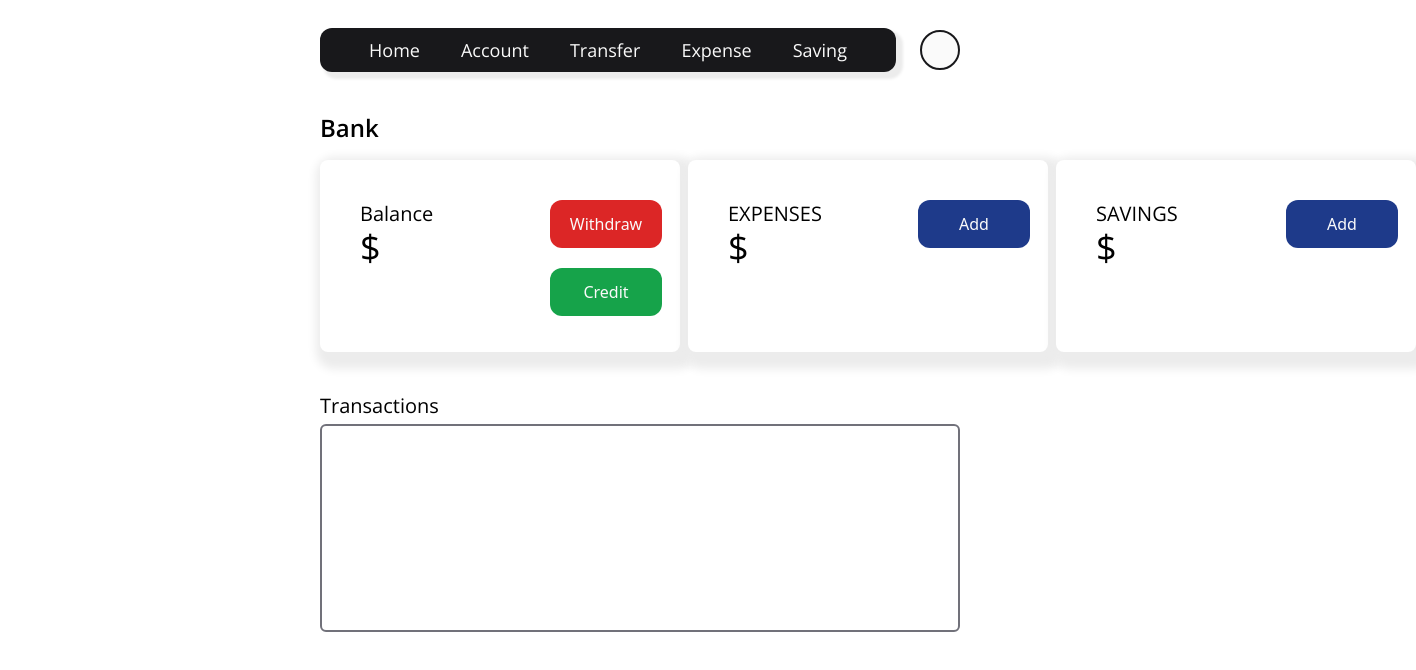
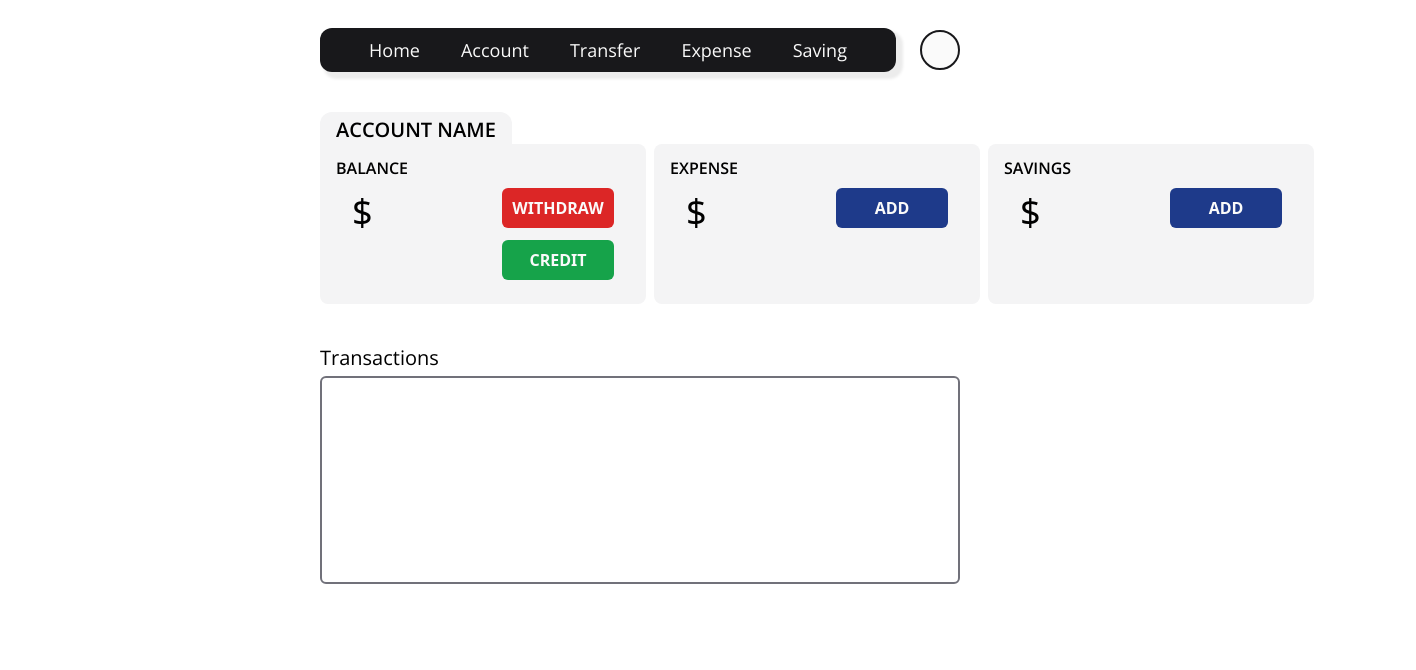
Before and after one commit to NexGenBank/NexGenBank-front, a React (Vite) app: page / in a window 1280 px wide. Shown: the top 670 px of the page, 1416 px wide, since content can reach past the window. Built offline with nearby package versions, Linux system fonts and the light colour scheme; no server answers.

Commit message:
style: change balance card style

```diff
--- a/src/components/Balance/Balance.jsx
+++ b/src/components/Balance/Balance.jsx
@@ -29,47 +29,49 @@ export const Balance = () => {
 
   return (
     <>
-      <div className="text-2xl open-sans-basic font-semibold">Bank</div>
-      <div className="flex flex-nowrap gap-2 justify-evenly w-full ">
-        <div className="bg-white rounded-lg card-effect p-10 mt-4 h-48 flex flex-nowrap gap-10 min-w-[360px]">
-          <div className="text-xl open-sans-basic">
-            Balance
-            <div className="rounded-lg min-w-[150px] max-w-[250px] font-normal text-4xl">
+      <div className="px-4 pt-1 text-xl font-semibold open-sans-basic uppercase bg-zinc-100 w-fit rounded-t-xl">
+        Account name
+      </div>
+      <div className="flex w-full justify-between gap-2 items-center uppercase">
+        <div className="bg-zinc-100 rounded-lg rounded-tl-none px-4 py-3 h-40 flex flex-col flex-nowrap justify-start w-full">
+          <div className="text-md open-sans-basic font-semibold ">Balance</div>
+          <div className="flex justify-between px-4 mt-2">
+            <div className="min-w-[150px] max-w-[250px] font-normal text-4xl mt-1">
               ${balance}
             </div>
-          </div>
-          <div className="flex flex-col flex-nowrap gap-5">
-            <div className="bg-red-600 w-28 h-fit text-zinc-50 px-6 py-3 flex justify-center rounded-xl">
+            <div className="flex flex-col flex-nowrap gap-3">
+              <div className="bg-red-600 w-28 h-fit text-zinc-50 font-semibold px-6 py-2 flex justify-center rounded-md">
                 Withdraw
               </div>
-            <div className="bg-green-600 w-28 h-fit text-zinc-50 px-6 py-3 flex justify-center rounded-xl">
+              <div className="bg-green-600 w-28 h-fit text-zinc-50 font-semibold px-6 py-2 flex justify-center rounded-md">
                 Credit
               </div>
             </div>
           </div>
-        <div className="bg-white rounded-lg card-effect p-10 mt-4 h-48 flex flex-nowrap justify-evenly gap-10 min-w-[360px]">
-          <div className="text-xl open-sans-basic">
-            EXPENSES
-            <div className="rounded-lg min-w-[150px] max-w-[250px] font-normal text-4xl">
+        </div>
+        <div className="bg-zinc-100 rounded-lg px-4 py-3 h-40 flex flex-col flex-nowrap justify-start w-full">
+          <div className="text-md open-sans-basic font-semibold">Expense</div>
+          <div className="flex justify-between px-4 mt-2">
+            <div className="min-w-[150px] max-w-[250px] font-normal text-4xl mt-1">
               ${expense}
             </div>
-          </div>
             <div className="flex flex-col flex-nowrap gap-5">
-            <div className="bg-blue-900 w-28 h-fit text-zinc-50 px-6 py-3 flex justify-center rounded-xl">
+              <div className="bg-blue-900 w-28 h-fit text-zinc-50 font-semibold px-6 py-2 flex justify-center rounded-md">
                 Add
               </div>
             </div>
           </div>
-        <div className="bg-white rounded-lg card-effect p-10 mt-4 h-48 flex gap-10 min-w-[360px]">
-          <div className="text-xl open-sans-basic">
-            SAVINGS
-            <div className="rounded-lg min-w-[150px] max-w-[250px] font-normal text-4xl">
+        </div>
+        <div className="bg-zinc-100 rounded-lg px-4 py-3 h-40 flex flex-col flex-nowrap justify-start w-full">
+          <div className="text-md open-sans-basic font-semibold">Savings</div>
+          <div className="flex justify-between px-4 mt-2">
+            <div className="min-w-[150px] max-w-[250px] font-normal text-4xl mt-1">
               ${saving}
             </div>
+            <div className="flex flex-col flex-nowrap gap-5">
+              <div className="bg-blue-900 w-28 h-fit text-zinc-50 font-semibold px-6 py-2 flex justify-center rounded-md">
+                Add
               </div>
-          <div className="flex flex-col flex-nowrap gap-5">
-            <div className="bg-blue-900 w-28 h-fit text-zinc-50 px-6 py-3 flex justify-center rounded-xl">
-              Add
             </div>
           </div>
         </div>
```
Lines whose indentation alone changed are shown as unchanged.
